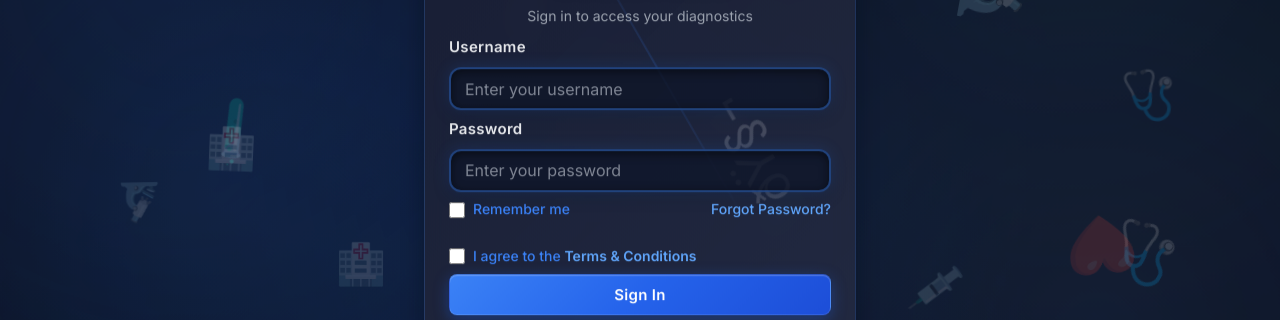
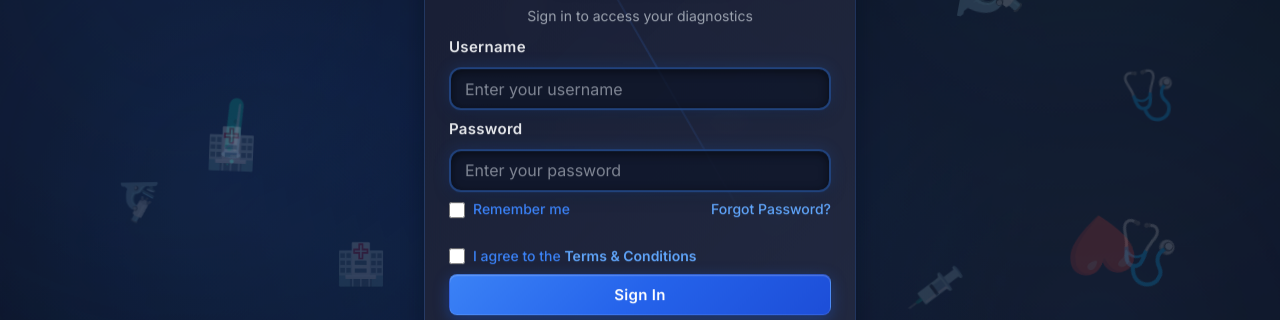
Before and after one commit to Sree-8639/MediSkin-AI, a Django app: page /login/ in a window 1280 px wide. Shown: the part 224-544 px from the top of the page. Run offline with Django 5.2, Linux system fonts and the light colour scheme.

Commit message:
fix: remove all non-ASCII from login.css content: properties

```diff
--- a/frontend/static/css/login.css
+++ b/frontend/static/css/login.css
@@ -67,7 +67,7 @@
 }
 
 .login-card::before {
-    content: 'ðŸ§¬';
+    content: '';
     position: fixed;
     top: 20%;
     right: 10%;
```
